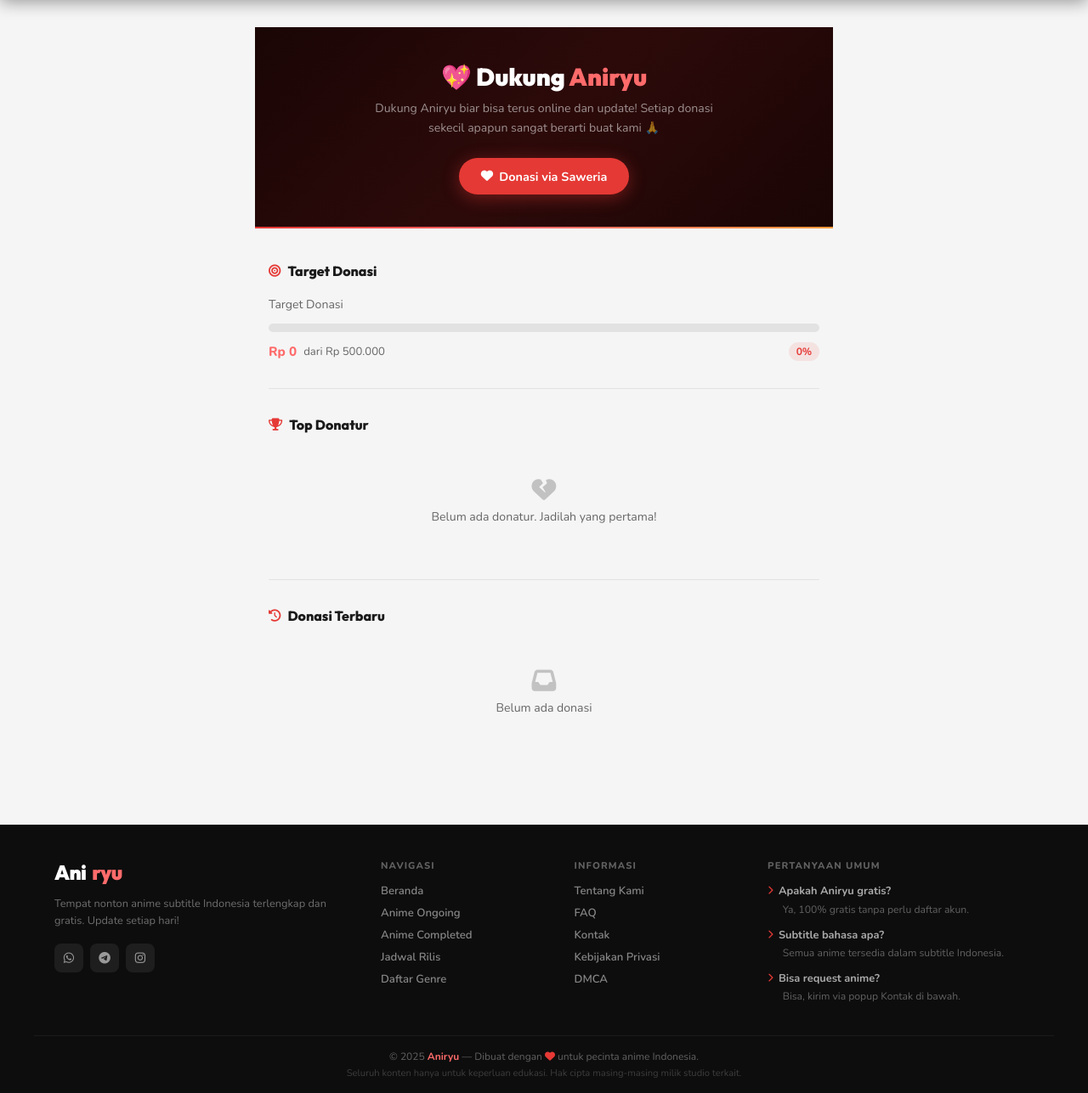
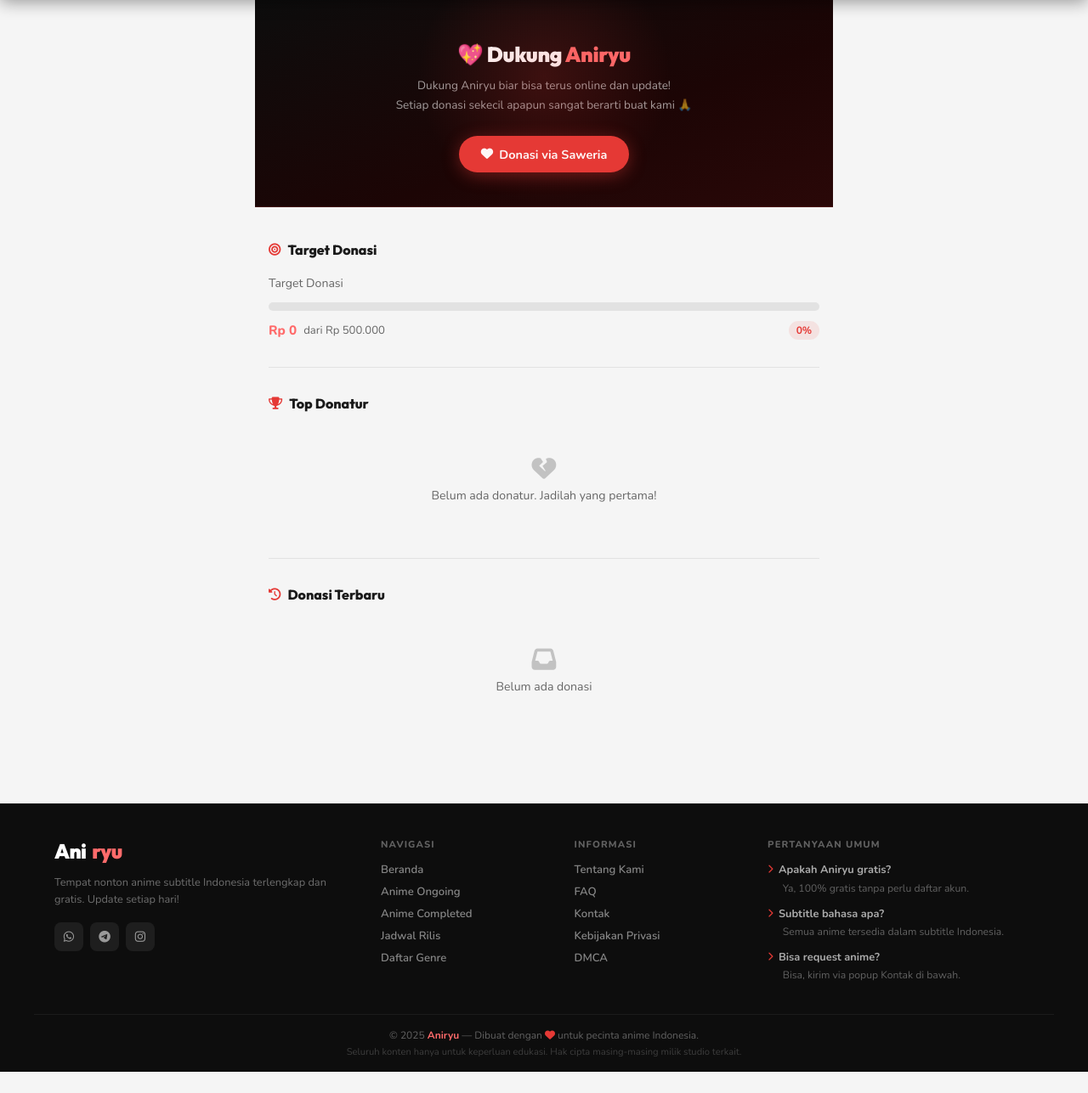
Before and after one commit to RMBLOGG/Aniryu, a Flask app: page /donasi in a window 1280 px wide. Shown: the part 57-1344 px from the top of the page at 85% size. After the commit the page ends 1319 px from the top, so only its background shows below. Run offline with Flask 3, Linux system fonts and the light colour scheme; data that the repository does not hold is empty.

Commit message:
Add files via upload

```diff
--- a/templates/donasi.html
+++ b/templates/donasi.html
@@ -7,41 +7,44 @@
 .donasi-wrap {
   max-width: 680px;
   margin: 0 auto;
-  padding: 2rem 1rem 3rem;
+  padding: 0 1rem 3rem;
   overflow-x: hidden;
   box-sizing: border-box;
 }
 
 /* Hero — full bleed banner */
 .donasi-hero {
-  background: linear-gradient(135deg, #1a0505 0%, #2d0a0a 50%, #1a0505 100%);
+  background: linear-gradient(160deg, #0d0d0d 0%, #1c0505 60%, #2a0808 100%);
   margin: 0 -1rem 2.5rem;
-  padding: 2.5rem 1.5rem;
-  overflow: hidden;
+  padding: 3rem 1.5rem 2.5rem;
   text-align: center;
   position: relative;
   overflow: hidden;
+  border-bottom: 1px solid rgba(229,57,53,0.25);
 }
-.donasi-hero::after {
+.donasi-hero::before {
   content: '';
   position: absolute;
-  bottom: 0; left: 0; right: 0; height: 2px;
-  background: linear-gradient(90deg, var(--accent), var(--accent2), var(--accent3));
+  top: -60px; left: 50%; transform: translateX(-50%);
+  width: 300px; height: 300px;
+  background: radial-gradient(circle, rgba(229,57,53,0.18) 0%, transparent 70%);
+  pointer-events: none;
 }
 .donasi-hero h1 {
   font-family: 'Outfit', sans-serif;
-  font-size: 1.8rem;
+  font-size: 1.55rem;
   font-weight: 900;
   color: #fff;
-  margin-bottom: 0.5rem;
+  margin-bottom: 0.6rem;
+  letter-spacing: -0.3px;
 }
 .donasi-hero h1 span { color: var(--accent2); }
 .donasi-hero p {
-  color: rgba(255,255,255,0.55);
-  font-size: 0.88rem;
-  max-width: 420px;
-  margin: 0 auto 1.5rem;
-  line-height: 1.65;
+  color: rgba(255,255,255,0.6);
+  font-size: 0.85rem;
+  max-width: 380px;
+  margin: 0 auto 1.6rem;
+  line-height: 1.7;
 }
 .donasi-btn {
   display: inline-flex;
@@ -239,7 +242,8 @@
   <!-- Hero -->
   <div class="donasi-hero">
     <h1>💖 Dukung <span>Aniryu</span></h1>
-    <p>Dukung Aniryu biar bisa terus online dan update! Setiap donasi sekecil apapun sangat berarti buat kami 🙏</p>
+    <p>Dukung Aniryu biar bisa terus online dan update!<br>
+       Setiap donasi sekecil apapun sangat berarti buat kami 🙏</p>
     <a href="https://saweria.co/Dayynime" target="_blank" class="donasi-btn">
       <i class="fa fa-heart"></i> Donasi via Saweria
     </a>
```
